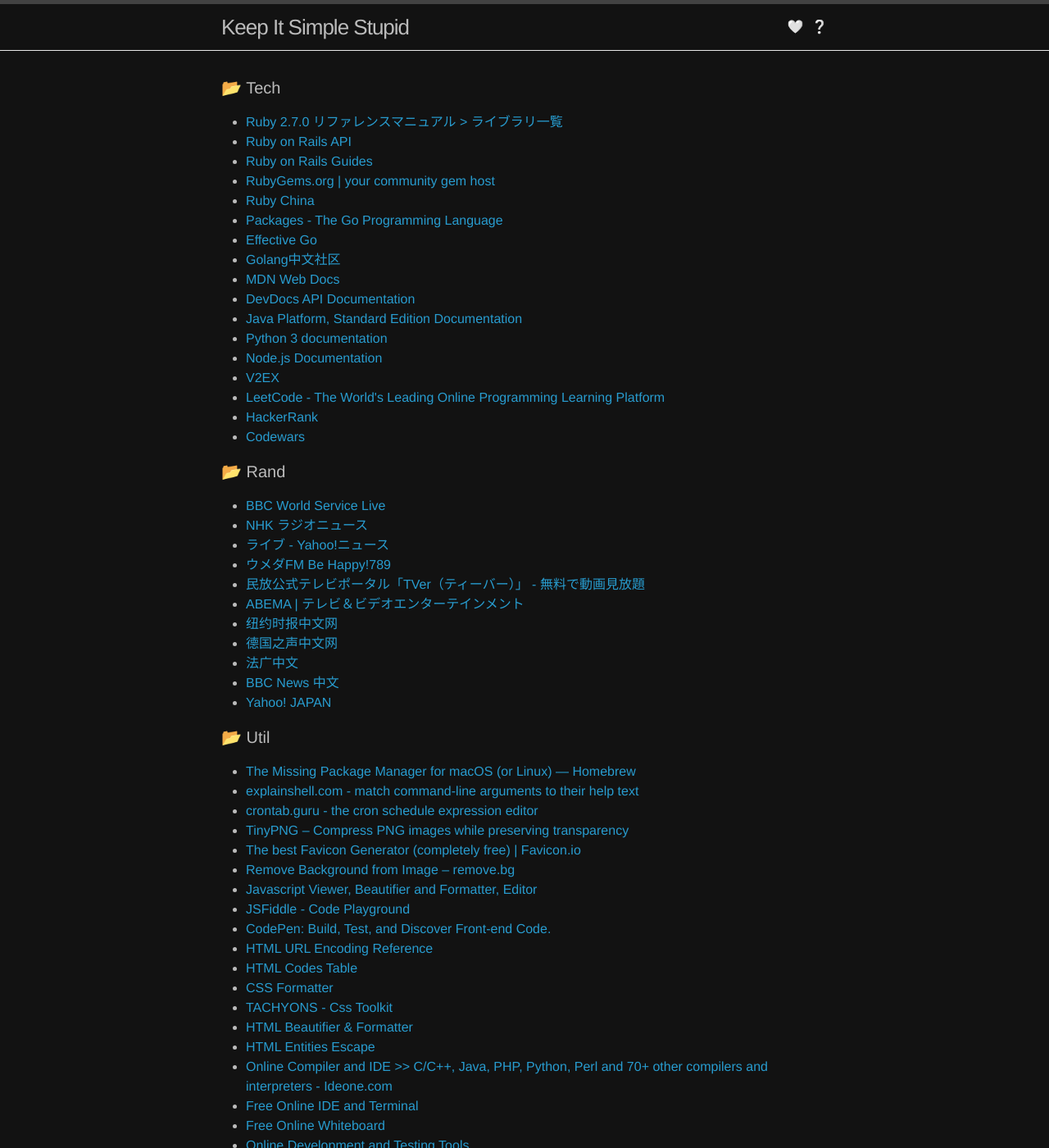
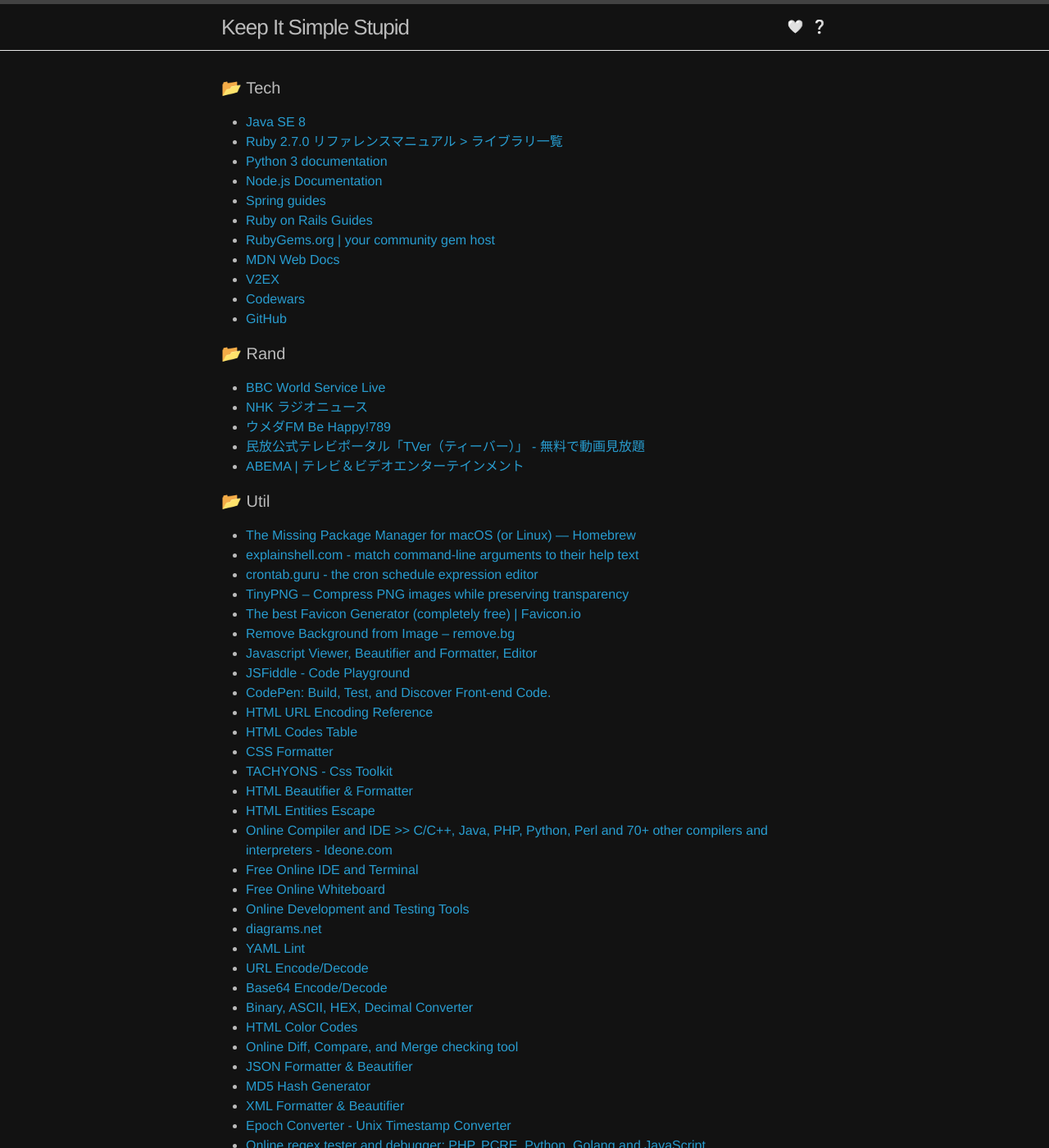
Before and after one commit to yuan-jiang/yuan-jiang.github.io, a Jekyll site: the page built from bookmarks.md, in a window 1280 px wide and 1400 px high. Shown: the whole window at 82% size. Built offline with Jekyll 4.4.1, drawn with Linux system fonts in a browser that asks for light colours.

Commit message:
Simplify bookmarks for common use

```diff
--- a/_data/bookmarks.yml
+++ b/_data/bookmarks.yml
@@ -1,39 +1,33 @@
 - category: Tech
   bookmarks:
+    - title: Java SE 8
+      link: https://docs.oracle.com/javase/8/docs/api/index.html
     - title: Ruby 2.7.0 リファレンスマニュアル > ライブラリ一覧
       link: https://docs.ruby-lang.org/ja/2.7.0/library/index.html
-    - title: Ruby on Rails API
-      link: https://api.rubyonrails.org/
+    - title: Python 3 documentation
+      link: https://docs.python.org/3/
+    - title: Node.js Documentation
+      link: https://nodejs.org/api/
+    - title: Spring guides
+      link: https://spring.io/
     - title: Ruby on Rails Guides
       link: https://guides.rubyonrails.org/index.html
     - title: RubyGems.org | your community gem host
       link: https://rubygems.org/
-    - title: Ruby China
-      link: https://ruby-china.org/
-    - title: Packages - The Go Programming Language
-      link: https://golang.org/pkg/
-    - title: Effective Go
-      link: https://golang.org/doc/effective_go.html
-    - title: Golang中文社区
-      link: https://studygolang.com/
     - title: MDN Web Docs
       link: https://developer.mozilla.org/en-US/
-    - title: DevDocs API Documentation
-      link: https://devdocs.io/
-    - title: Java Platform, Standard Edition Documentation
-      link: https://docs.oracle.com/en/java/javase/index.html
-    - title: Python 3 documentation
-      link: https://docs.python.org/3/
-    - title: Node.js Documentation
-      link: https://nodejs.org/api/
+    # - title: DevDocs API Documentation
+    #   link: https://devdocs.io/
     - title: V2EX
       link: https://www.v2ex.com/
-    - title: LeetCode - The World's Leading Online Programming Learning Platform
-      link: https://leetcode.com/
-    - title: HackerRank
-      link: https://www.hackerrank.com/dashboard
+    # - title: LeetCode - The World's Leading Online Programming Learning Platform
+    #   link: https://leetcode.com/
+    # - title: HackerRank
+    #   link: https://www.hackerrank.com/dashboard
     - title: Codewars
       link: https://www.codewars.com/dashboard
+    - title: GitHub
+      link: https://github.com/yuan-jiang
 
 - category: Rand
   bookmarks:
@@ -42,24 +36,12 @@
       # link: http://bbcwssc.ic.llnwd.net/stream/bbcwssc_mp1_ws-eieuk_backup
     - title: NHK ラジオニュース
       link: http://www.nhk.or.jp/radionews/
-    - title: ライブ - Yahoo!ニュース
-      link: https://news.yahoo.co.jp/live
     - title: ウメダFM Be Happy!789
       link: http://musicbird.leanstream.co/JCB068-MP3?args=tunein_02
     - title: 民放公式テレビポータル「TVer（ティーバー）」 - 無料で動画見放題
       link: https://tver.jp/
     - title: ABEMA | テレビ＆ビデオエンターテインメント
       link: https://abema.tv/
-    - title: 纽约时报中文网
-      link: https://cn.nytimes.com/
-    - title: 德国之声中文网
-      link: https://www.dw.com/zh/%E5%9C%A8%E7%BA%BF%E6%8A%A5%E5%AF%BC/s-9058
-    - title: 法广中文
-      link: https://www.rfi.fr/cn/
-    - title: BBC News 中文
-      link: https://www.bbc.com/zhongwen/simp
-    - title: Yahoo! JAPAN
-      link: https://www.yahoo.co.jp/
 
 - category: Util
   bookmarks:
```
